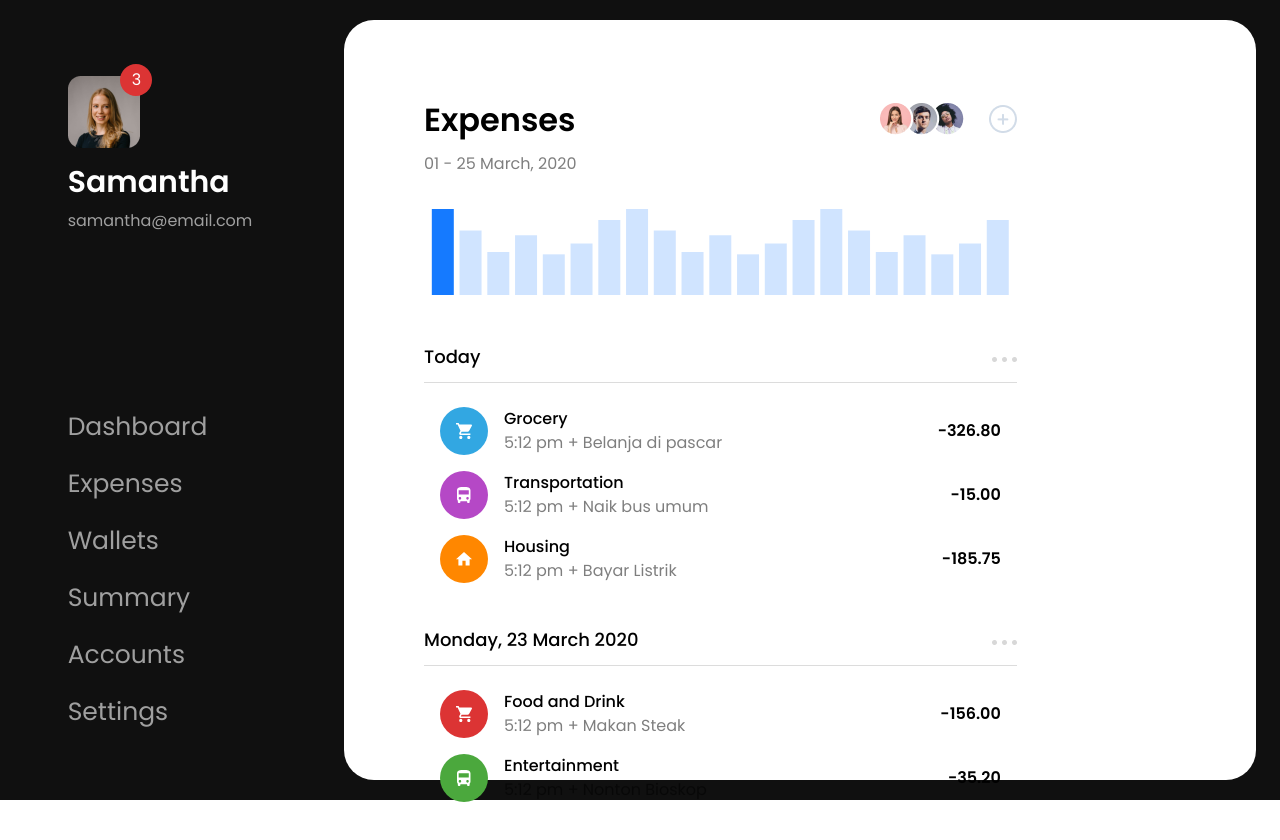
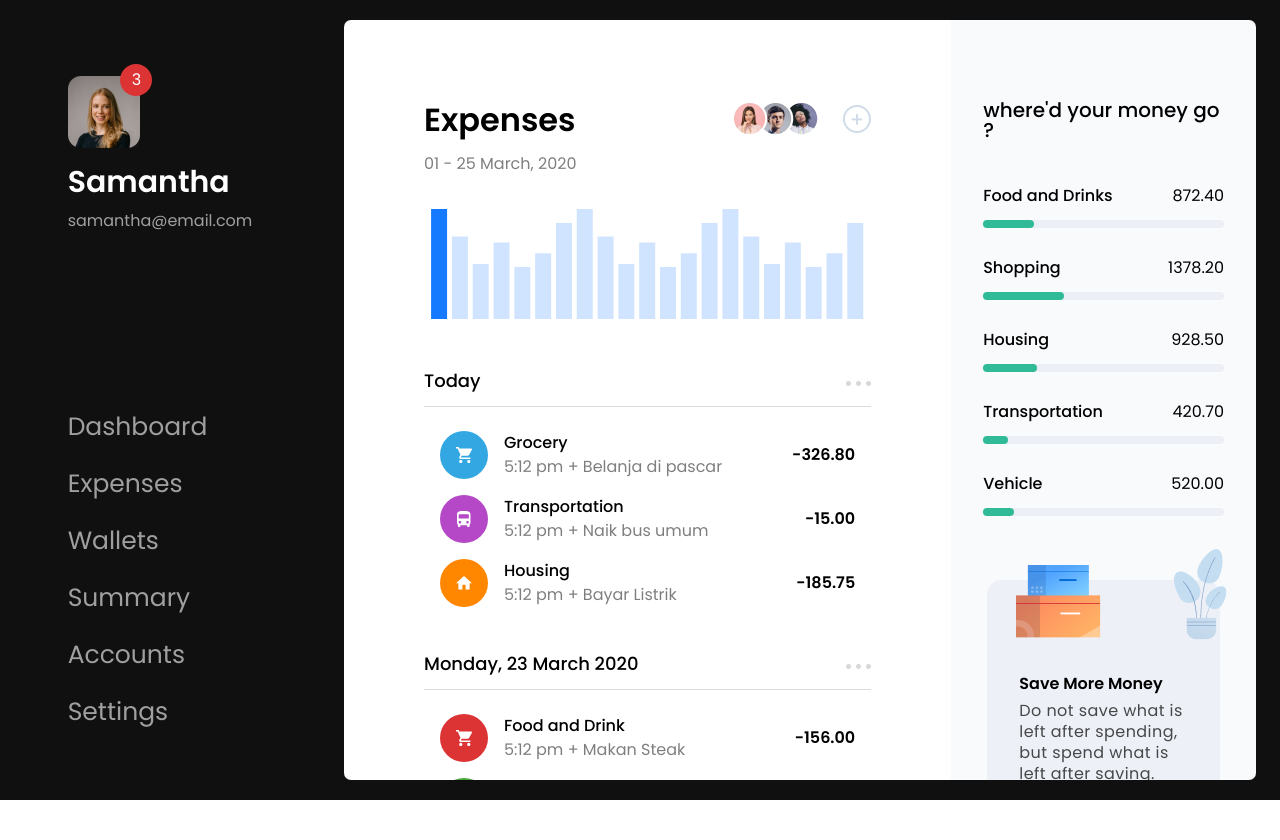
Before and after one commit to Ussf-nassrallah/dashboard, a React (Create React App) app: page / in a window 1280 px wide. Shown: the top 840 px of the page. After the commit the page ends 800 px from the top, so only its background shows below. Built offline with nearby package versions, Linux system fonts and the light colour scheme.

Commit message:
add: moneyOverview Component is done

```diff
--- a/src/pages/Expenses/Expenses.js
+++ b/src/pages/Expenses/Expenses.js
@@ -7,6 +7,8 @@ import { BarChart, Bar, ResponsiveContainer, Cell } from 'recharts';
 import personOne from '../../assets/png/person1.png'
 import personTwo from '../../assets/png/person2.png'
 import personThree from '../../assets/png/person3.png'
+import boxes from '../../assets/png/boxes.png'
+import plant from '../../assets/png/plant.png'
 
 import addIcon from '../../assets/png/addIcon.png'
 import optionIcon from '../../assets/png/menuIcon.png'
@@ -69,6 +71,34 @@ export default function Expenses(){
     },
   ];
 
+  const spendCategories = [
+    {
+      id: 1,
+      category: "Food and Drinks",
+      price: 872.4,
+    },
+    {
+      id: 2,
+      category: "Shopping",
+      price: 1378.2,
+    },
+    {
+      id: 3,
+      category: "Housing",
+      price: 928.5,
+    },
+    {
+      id: 4,
+      category: "Transportation",
+      price: 420.7,
+    },
+    {
+      id: 5,
+      category: "Vehicle",
+      price: 520,
+    },
+  ];
+
   return (
     <main className={styles.expenses}>
       <div className={styles.expensesCard}>
@@ -94,8 +124,8 @@ export default function Expenses(){
             01 - 25 March, 2020
           </p>
 
-          <ResponsiveContainer width="100%" minHeight="12vh">
-            <BarChart width={150} height={40} data={data}>
+          <ResponsiveContainer width="100%" height="20%">
+            <BarChart data={data}>
               <Bar
                 dataKey="uv"
                 fill="rgba(21, 122, 255, .2)"
@@ -119,7 +149,7 @@ export default function Expenses(){
             </button>
           </header>
 
-          <ul>
+          <ul className="expenses">
             {
               todayExpenses.map((expense, index) => (
                 <li key={index} className={styles.expenseItem}>
@@ -150,7 +180,7 @@ export default function Expenses(){
             </button>
           </header>
 
-          <ul>
+          <ul className="expenses">
             {
               previousExpenses.map((expense, index) => (
                 <li key={index} className={styles.expenseItem}>
@@ -174,6 +204,55 @@ export default function Expenses(){
             }
           </ul>
         </section>
+
+        <section className={styles.moneyOverview}>
+          <p className={styles.moneyOverviewTitle}>
+            where'd your money go ?
+          </p>
+
+          <ul className={styles.spendCategories}>
+            {
+              spendCategories.map((category, index) => (
+                <li key={index}>
+                  <div className={styles.spendCategory}>
+                    <p className={styles.spendCategoryName}>
+                      {category.category}
+                    </p>
+                    <p className={styles.spendCategoryPrice}>
+                      {category.price.toFixed(2)}
+                    </p>
+                  </div>
+                  <div className={styles.spendCategoryBar}>
+                    <div
+                      style={{
+                        width: `${
+                          (category.price /
+                            spendCategories.reduce(
+                              (acc, current) => acc + current.price,
+                              0
+                            )) *
+                          100
+                        }%`,
+                      }}
+                      className={styles.spendCategoryBarColor}
+                    >
+                      </div>
+                  </div>
+                </li>
+              ))
+            }
+          </ul>
+
+          <div className={styles.saveMoneyDiv}>
+            <img className={styles.boxes} src={boxes} alt="boxes" />
+            <img className={styles.plant} src={plant} alt="plant" />
+            <p className={styles.saveMoneyTitle}>Save More Money</p>
+            <p className={styles.saveMoneySubtitle}>
+            Do not save what is left after spending, but spend what is left after saving.
+            </p>
+            <button className={styles.saveMoneyCta}>VIEW TIPS</button>
+          </div>
+        </section>
       </div>
     </main>
   )
--- a/src/pages/Expenses/Expenses.module.scss
+++ b/src/pages/Expenses/Expenses.module.scss
@@ -14,9 +14,26 @@
     background-color: #fff;
     width: 95%;
     height: 95%;
-    border-radius: 30px;
+    border-radius: 7px;
+    overflow-y: scroll;
 
-    // display: flex;
+    display: flex;
+
+    &::-webkit-scrollbar {
+      width: 16px;
+    }
+
+    &::-webkit-scrollbar-track {
+      background-color: #fff;
+      border-radius: 7px;
+    }
+
+    &::-webkit-scrollbar-thumb {
+      border-radius: 100px;
+      border: 4px solid transparent;
+      background-clip: content-box;
+      background-color: #e4e4e4;
+    }
   }
 
   &Overview {
@@ -130,3 +147,102 @@
     font-weight: 600;
   }
 }
+
+// ul.expenses:last-child > li:last-child {
+//   background-color: red;
+// }
+
+.moneyOverview {
+  width: 35%;
+  height: 100%;
+  background-color: #f9fafc;
+  padding: 5rem 2rem;
+
+  &Title {
+    font-size: 20px;
+    font-weight: 500;
+    margin-bottom: 3rem;
+  }
+}
+
+.spendCategories > li {
+  margin-bottom: 2rem;
+}
+
+.spendCategory {
+  display: flex;
+  justify-content: space-between;
+  align-items: center;
+
+  &Name {
+    font-weight: 500;
+  }
+
+  &Bar {
+    height: 8px;
+    width: 100%;
+    border-radius: 100px;
+    background-color: #eceff5;
+    position: relative;
+    margin-top: 1rem;
+    margin-bottom: 1rem;
+
+    &Color {
+      height: 8px;
+      background-color: #31ba96;
+      position: absolute;
+      border-radius: 5px;
+    }
+  }
+}
+
+.saveMoneyDiv {
+  width: 70%;
+  margin: 0 auto;
+  background-color: #edf0f6;
+  margin-top: 4rem;
+  padding: 2rem;
+  border-radius: 15px;
+
+  position: relative;
+}
+
+.boxes {
+  position: absolute;
+  top: -15px;
+  left: 29px;
+}
+
+.plant {
+  position: absolute;
+  top: -31px;
+  left: 187px;
+}
+
+.saveMoneyTitle {
+  font-weight: 600;
+  margin-top: 4rem;
+}
+
+.saveMoneySubtitle {
+  opacity: 0.7;
+  margin-top: 0.5rem;
+  line-height: 21px;
+  letter-spacing: 0.428571px;
+}
+
+.saveMoneyCta {
+  cursor: pointer;
+  background-color: #101010;
+  border-radius: 8px;
+  color: white;
+  font-weight: 600;
+  line-height: 19px;
+  letter-spacing: 1.5px;
+  padding: 1rem 2rem;
+  margin-top: 1.5rem;
+  // width: 100%;
+
+  display: flex;
+  justify-content: center;
+}
```
